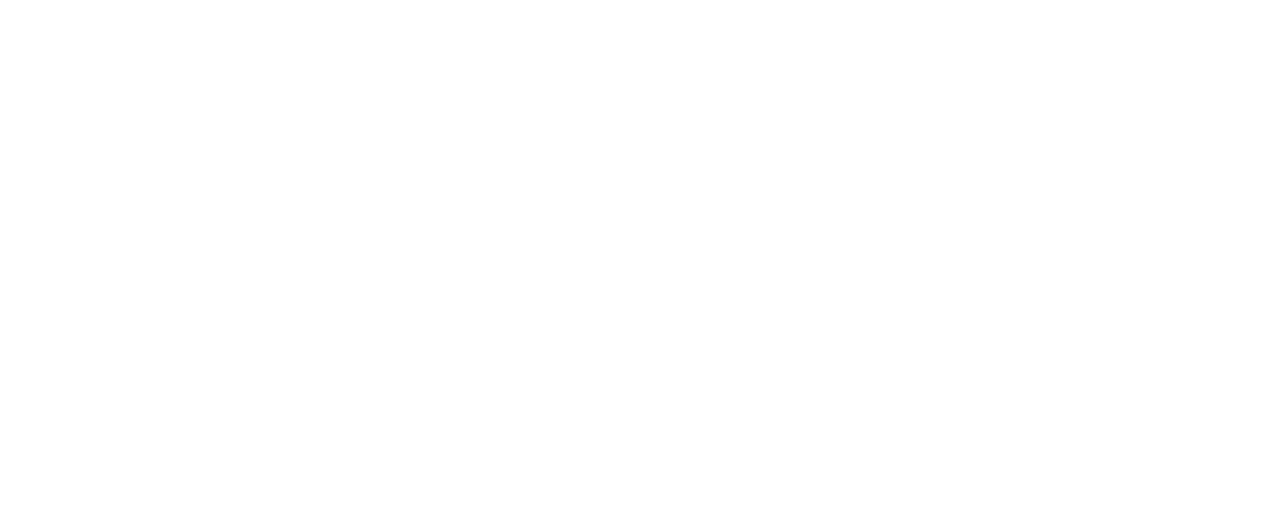
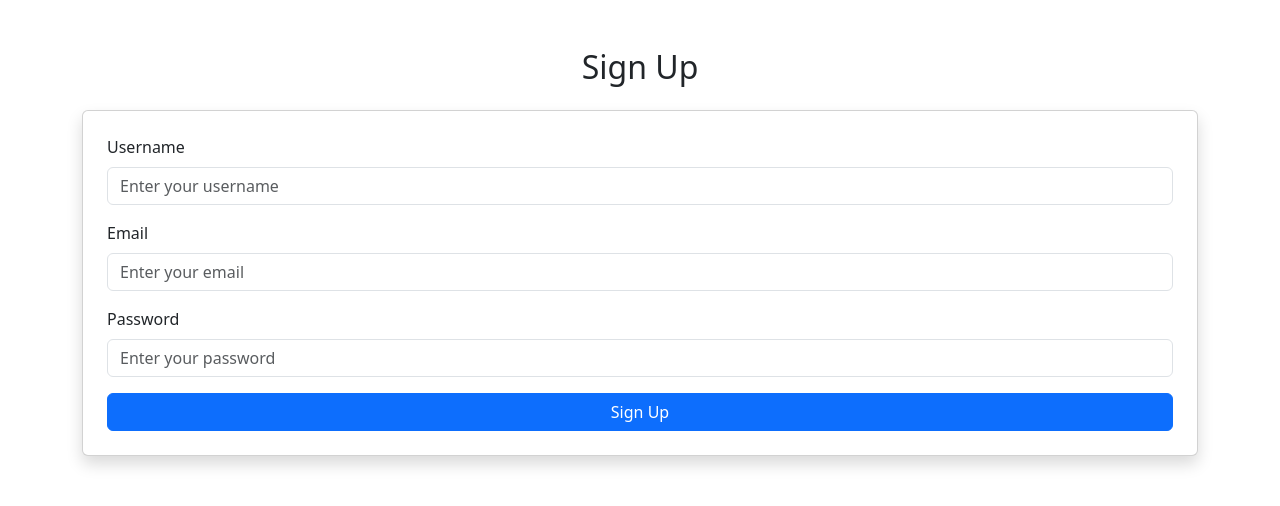
Before and after one commit to JuantMartinez17/TheMovieVerse, a React (Create React App) app in the folder frontend/: page /signup in a window 1280 px wide. Before the commit this address had no page. Shown: the top 506 px of the page. Built offline with nearby package versions, Linux system fonts and the light colour scheme.

Commit message:
[FRONTEND] signup working correctly

```diff
--- a/frontend/package.json
+++ b/frontend/package.json
@@ -8,6 +8,7 @@
     "@testing-library/react": "^13.4.0",
     "@testing-library/user-event": "^13.5.0",
     "axios": "^1.7.8",
+    "bootstrap": "^5.3.3",
     "react": "^18.3.1",
     "react-dom": "^18.3.1",
     "react-hook-form": "^7.53.2",
--- a/frontend/src/App.js
+++ b/frontend/src/App.js
@@ -3,6 +3,7 @@ import Login from './pages/Login/login.jsx'
 import Landing from './pages/Landing/landing.jsx';
 import Admin from './pages/admin/admin.jsx'
 import Home from './pages/Home/home.jsx'
+import Signup from './pages/Signup/signup.jsx';
 import { BrowserRouter as Router, Route, Routes } from "react-router";
 function App() {
   return (
@@ -12,6 +13,7 @@ function App() {
         <Route path='/login' element={<Login/>}/>
         <Route path='/home' element={<Home/>}/>
         <Route path='/admin' element={<Admin/>}/>
+        <Route path='/signup' element={<Signup/>}/>
       </Routes>
     </Router>
   );
--- /dev/null
+++ b/frontend/src/pages/Signup/signup.jsx
@@ -0,0 +1,97 @@
+import React, { useState } from 'react'
+import "bootstrap/dist/css/bootstrap.min.css"
+import axios from 'axios'
+import { useNavigate } from 'react-router'
+
+const Signup = () => {
+    const navigate = useNavigate()
+    const [formData, setFormData] = useState({
+        username: "",
+        email: "",
+        password: ""
+    })
+    const [message, setMessage] = useState("")
+
+    const handleChange = (e) => {
+        const { name, value } = e.target
+        setFormData({
+            ...formData,
+            [name]: value,
+        })
+    }
+
+    const handleSubmit = async (e) => {
+        e.preventDefault()
+        try {
+            const response = await axios.post("http://localhost:3000/users", formData, {
+                headers: {
+                    "Content-Type" : "application/json"
+                }
+            })
+            setMessage("User registered succesfully")
+            console.log(response.data)
+            navigate('/home')
+        }catch (error) {
+            setMessage("Error registering user: " + error.message)
+        }
+    }
+
+    return (
+        <div className="container mt-5">
+      <h2 className="text-center mb-4">Sign Up</h2>
+      <form onSubmit={handleSubmit} className="card p-4 shadow">
+        <div className="mb-3">
+          <label htmlFor="username" className="form-label">
+            Username
+          </label>
+          <input
+            type="text"
+            id="username"
+            name="username"
+            className="form-control"
+            placeholder="Enter your username"
+            value={formData.username}
+            onChange={handleChange}
+            required
+          />
+        </div>
+        <div className="mb-3">
+          <label htmlFor="email" className="form-label">
+            Email
+          </label>
+          <input
+            type="email"
+            id="email"
+            name="email"
+            className="form-control"
+            placeholder="Enter your email"
+            value={formData.email}
+            onChange={handleChange}
+            required
+          />
+        </div>
+        <div className="mb-3">
+          <label htmlFor="password" className="form-label">
+            Password
+          </label>
+          <input
+            type="password"
+            id="password"
+            name="password"
+            className="form-control"
+            placeholder="Enter your password"
+            value={formData.password}
+            onChange={handleChange}
+            required
+          />
+        </div>
+        <button type="submit" className="btn btn-primary w-100">
+          Sign Up
+        </button>
+        {message && <p className="mt-3 text-center">{message}</p>}
+      </form>
+    </div>
+    )
+}
+
+export default Signup
```
Also changed, not shown: 1 other file (tests, documents, lock files or other folders).
